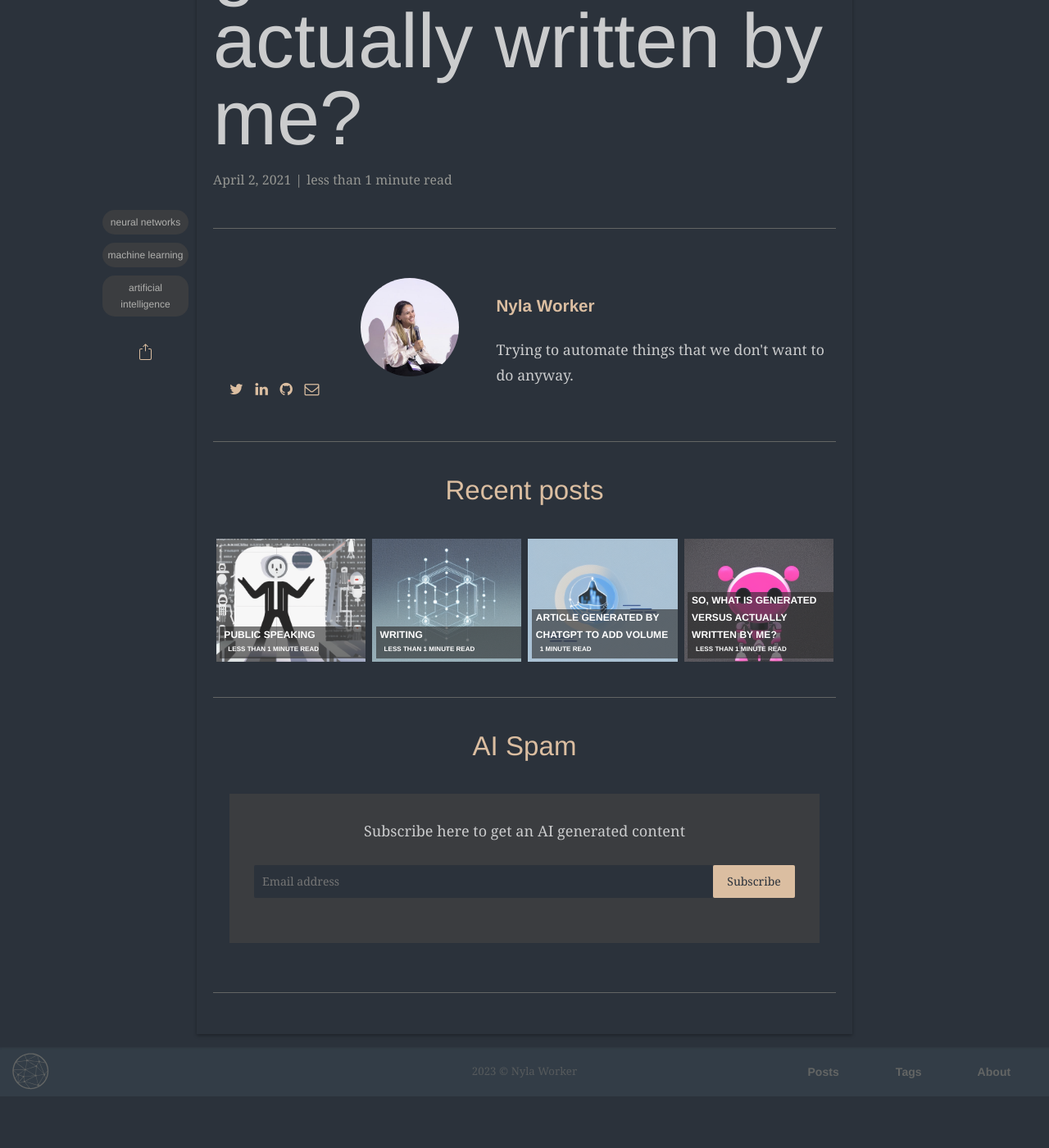
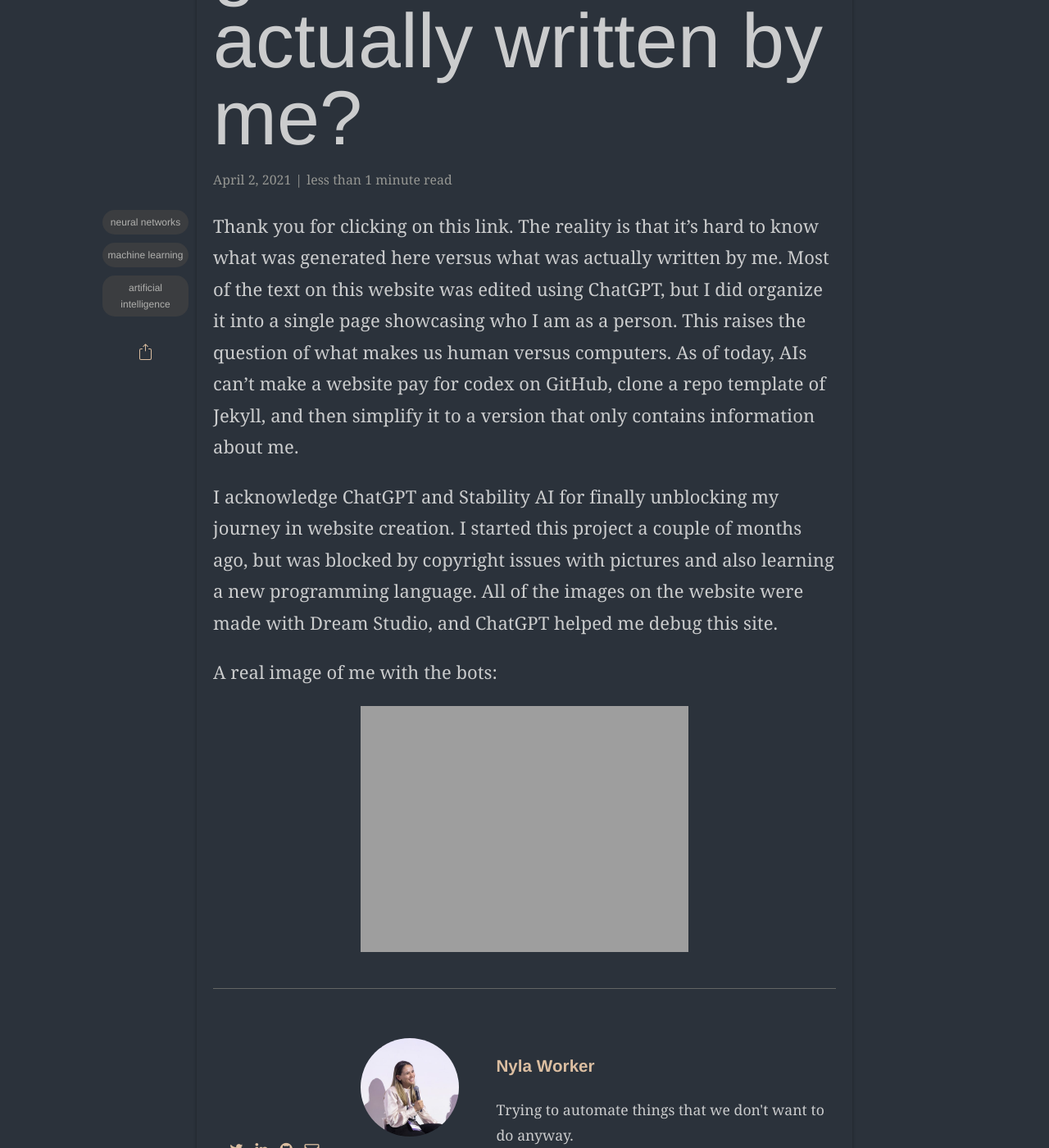
Before and after one commit to NylaWorker/nylaworker, a Jekyll site: the page built from _posts/2022-12-29-ai-generated-content.md, in a window 1280 px wide and 1400 px high, scrolled down 1191 px. Shown: the whole window at 82% size. Built offline with Jekyll 4.4.1, drawn with Linux system fonts in a browser that asks for light colours; some web fonts are replaced; before the commit the page ends 2528 px from its top, so only the background shows below that.

Commit message:
added text

```diff
--- a/_posts/2022-12-29-ai-generated-content.md
+++ b/_posts/2022-12-29-ai-generated-content.md
@@ -7,5 +7,13 @@ date: 2021-04-02
 img: cuterobot.png
 tags: [neural networks, machine learning, artificial intelligence]
 author: Nyla Worker
-description: "ELI5: what is a neural network."
+description: "Article describing what is real versus what not."
 ---
+Thank you for clicking on this link.
+The reality is that it's hard to know what was generated here versus what was actually written by me. Most of the text on this website was edited using ChatGPT, but I did organize it into a single page showcasing who I am as a person. This raises the question of what makes us human versus computers. As of today, AIs can't make a website pay for codex on GitHub, clone a repo template of Jekyll, and then simplify it to a version that only contains information about me.
+
+I acknowledge ChatGPT and Stability AI for finally unblocking my journey in website creation. I started this project a couple of months ago, but was blocked by copyright issues with pictures and also learning a new programming language. All of the images on the website were made with Dream Studio, and ChatGPT helped me debug this site.
+
+A real image of me with the bots:
+
+<img src="/assets/img/nyla&bots.jpg" alt="GTC 2019 where I taught a ROS class.">
```
Also changed, not shown: 1 other file.
